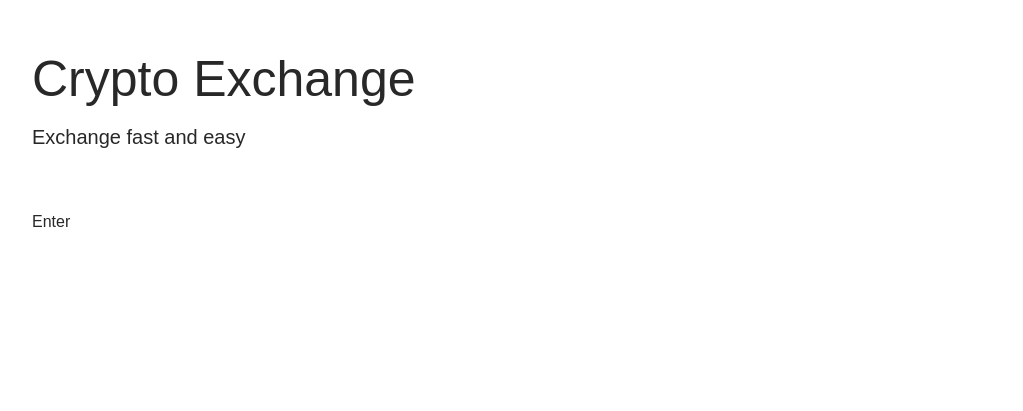
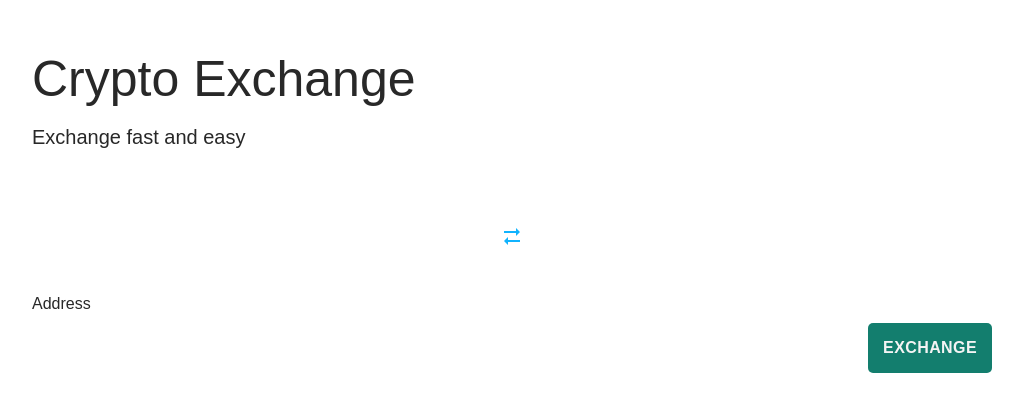
Before and after one commit to maxcore25/test-task-crypto-exchange, a Next.js app: page / in a window 1280 px wide. Shown: the part 171-582 px from the top of the page, without its empty margins (128-1151 px from the left). Built offline with nearby package versions, Linux system fonts and the light colour scheme.

Commit message:
Stylize ExchangeForm

```diff
--- a/src/components/ExchangeForm.tsx
+++ b/src/components/ExchangeForm.tsx
@@ -1,3 +1,27 @@
+import { Button } from './Button';
+import { Input } from './Input';
+import { SwapButton } from './SwapButton';
+
 export const ExchangeForm = () => {
-  return <div>Enter</div>;
+  return (
+    <form>
+      <div className='mb-12 flex flex-col gap-4 lg:mb-8 lg:flex-row lg:items-center lg:gap-7'>
+        <Input type='number' min={0} name='from' />
+        <SwapButton className='rotate-90 self-end lg:rotate-0 lg:self-auto' />
+        <Input type='number' min={0} name='to' />
+      </div>
+      <div className='grid gap-4 lg:flex lg:items-end lg:gap-8'>
+        <div className='grid w-full gap-2'>
+          <label
+            htmlFor='address'
+            className='text-base font-normal leading-[23px]'
+          >
+            Address
+          </label>
+          <Input type='text' name='address' id='address' />
+        </div>
+        <Button type='submit'>Exchange</Button>
+      </div>
+    </form>
+  );
 };
```
